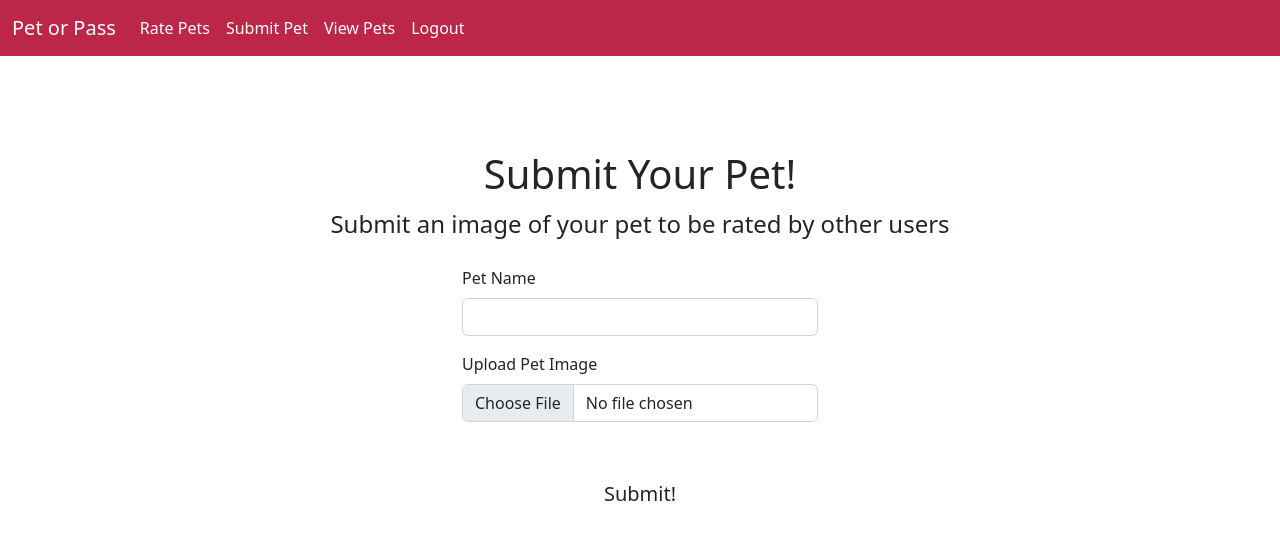
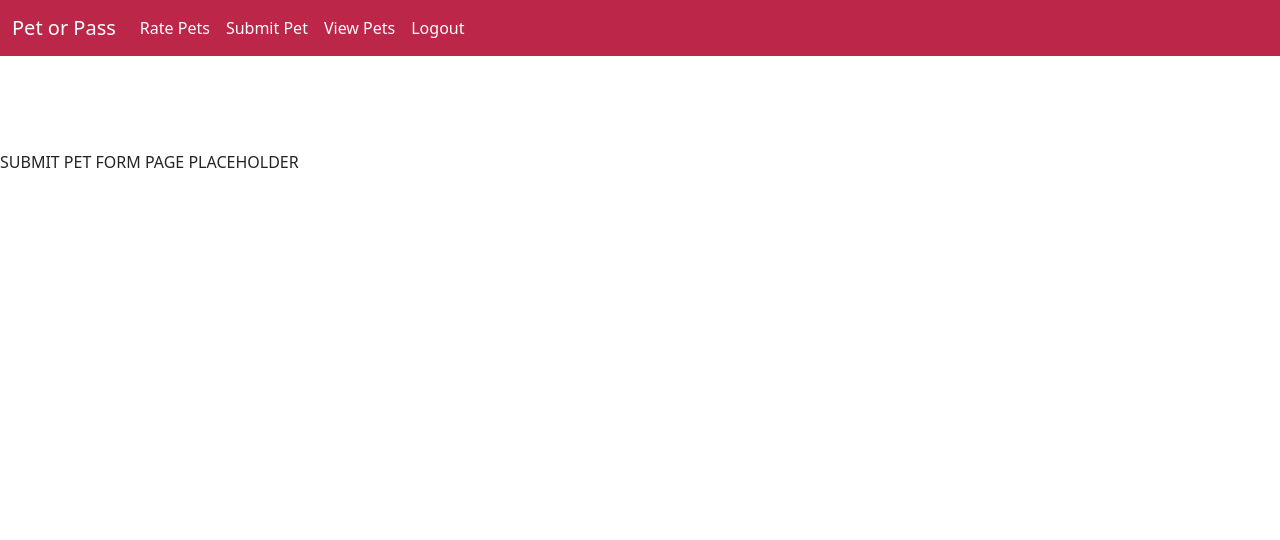
Before and after one commit to TotallyNotTito/PetOrPass, a React (Vite) app in the folder frontend/: page /submit-pet in a window 1280 px wide. Shown: the top 540 px of the page. Built offline with nearby package versions, Linux system fonts and the light colour scheme.

Commit message:
Revert "submit pet"
This reverts commit 55ded7386dadd9b942beb90fdce7b81e9bc1def5.

```diff
--- a/frontend/src/components/SubmitPetForm.tsx
+++ b/frontend/src/components/SubmitPetForm.tsx
@@ -1,29 +1,3 @@
 export function SubmitPetForm() {
-    return (
-        <form className="container below-navbar">
-            <div className="row text-center">
-                <h1>Submit Your Pet!</h1>
-            </div>
-            <div className="row text-center">
-                <legend>Submit an image of your pet to be rated by other users</legend>
-            </div>
-            <div className="row mt-3 justify-content-center">
-                <div className="col-xl-4 col-md-6 col-sm-8 col-10">
-                    <label className="form-label" htmlFor="petNameInput">Pet Name</label>
-                    <input className="form-control" type="text" id="petNameInput" name="petNameInput"/>
-                </div>
-            </div>
-            <div className="row mt-3 justify-content-center">
-                <div className="col-xl-4 col-md-6 col-sm-8 col-10">
-                    <label className="form-label" htmlFor="petImageInput">Upload Pet Image</label>
-                    <input className="form-control" type="file" id="petImageInput" name="petImageInput" accept="image/*"/>
-                </div>
-            </div>
-            <div className="row mt-5 justify-content-center">
-                <div className="col-xl-4 col-md-6 col-sm-8 col-10">
-                    <button className="btn btn-lg button-color w-100" type="submit">Submit!</button>
-                </div>
-            </div>
-        </form>
-    );
+    return (<div className="below-navbar">SUBMIT PET FORM PAGE PLACEHOLDER</div>);
 }
```
